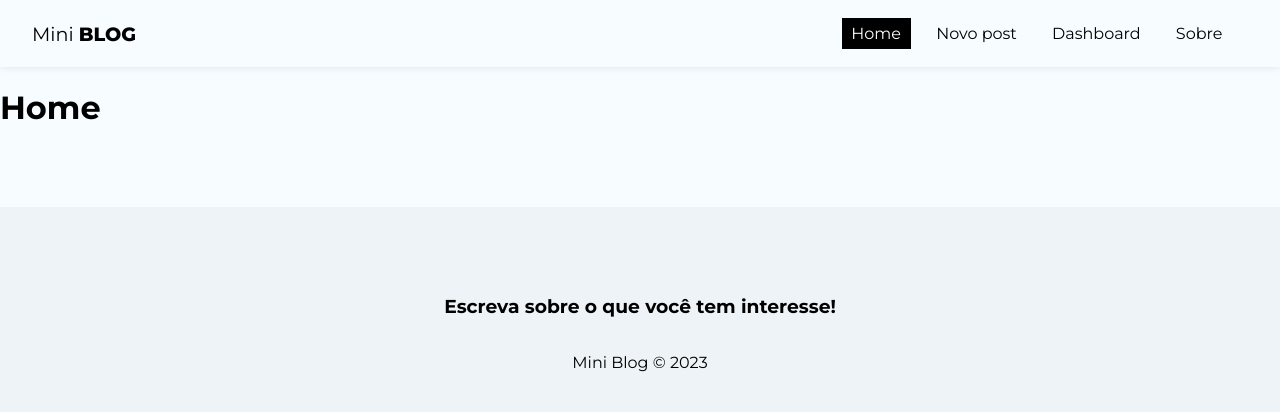
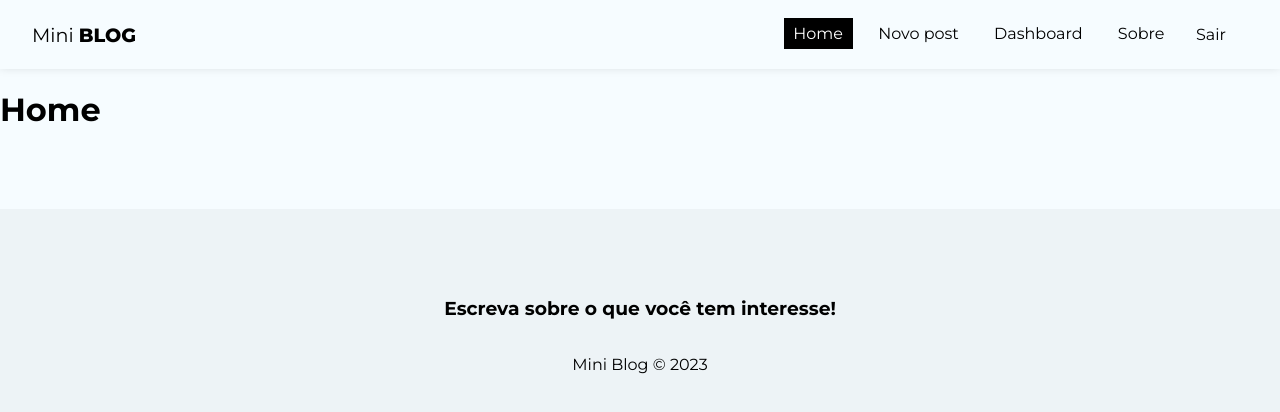
Before and after one commit to Jailsvs/miniblog, a React (Create React App) app: page / in a window 1280 px wide. Shown: the top 412 px of the page. Built offline with nearby package versions, Linux system fonts and the light colour scheme; no server answers; sample sign-in values are in the browser's storage.

Commit message:
botão logout

```diff
--- a/src/components/Navbar.js
+++ b/src/components/Navbar.js
@@ -7,8 +7,9 @@ import { useAuthentication } from '../hooks/useAuthentication'
 import { useAuthValue } from '../contexts/AuthContext'
 
 const Navbar = () => {
+  const { user } = useAuthValue()
+  const { logout } = useAuthentication();
 
-  const { user } = useAuthValue()
   return (
     <nav className={styles.navbar}>
       <NavLink to="/" className={styles.brand}>
@@ -38,6 +39,11 @@ const Navbar = () => {
         <li>
           <NavLink to="/about" className={({isActive}) => (isActive ? styles.active : "")}>Sobre</NavLink>
         </li>
+        {user && (
+          <li>
+            <button onClick={logout}>Sair</button>
+          </li>
+        )}
       </ul>
     </nav>
   )
--- a/src/hooks/useAuthentication.js
+++ b/src/hooks/useAuthentication.js
@@ -25,6 +25,7 @@ export const useAuthentication = () => {
     }
   }
 
+  //register
   const createUser = async (data) => {
     setError(false);
     checkIfIsCancelled();
@@ -65,6 +66,7 @@ export const useAuthentication = () => {
 
   };
 
+  //logout - sign out
   const logout = () => {
     checkIfIsCancelled();
 
@@ -108,6 +110,7 @@ export const useAuthentication = () => {
     return () => setCancelled(true)
   }, []);
 
+
   return {
     auth,
     createUser,
```
